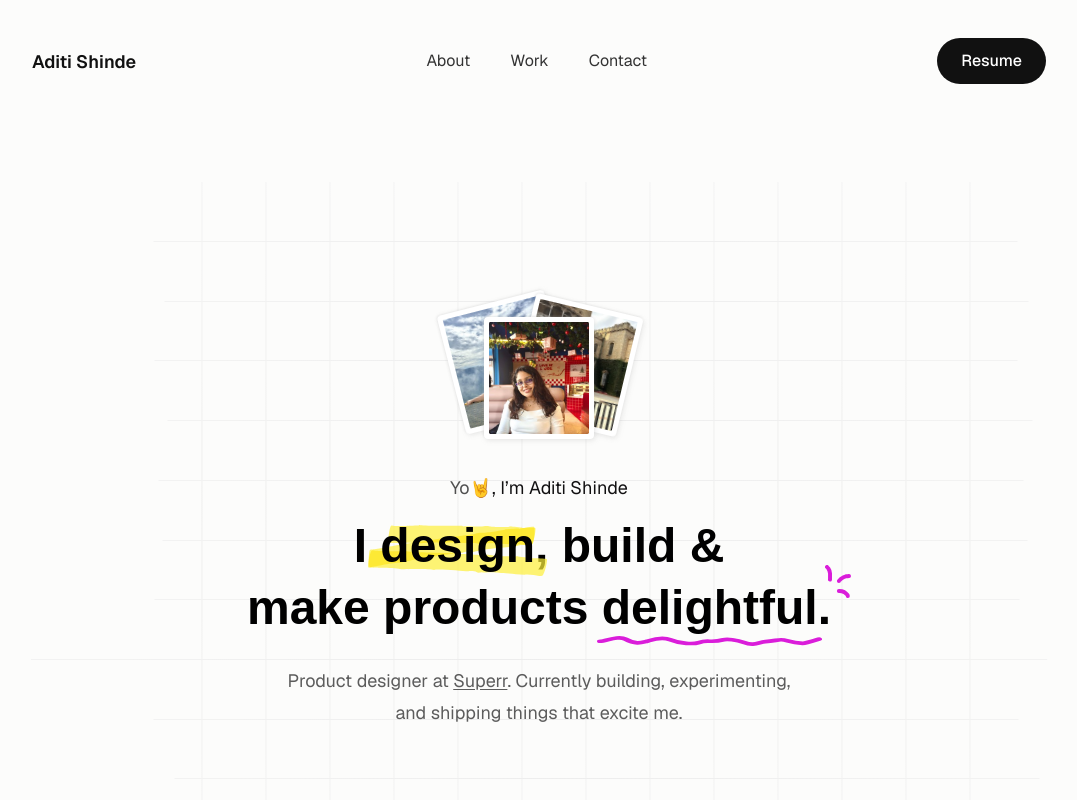
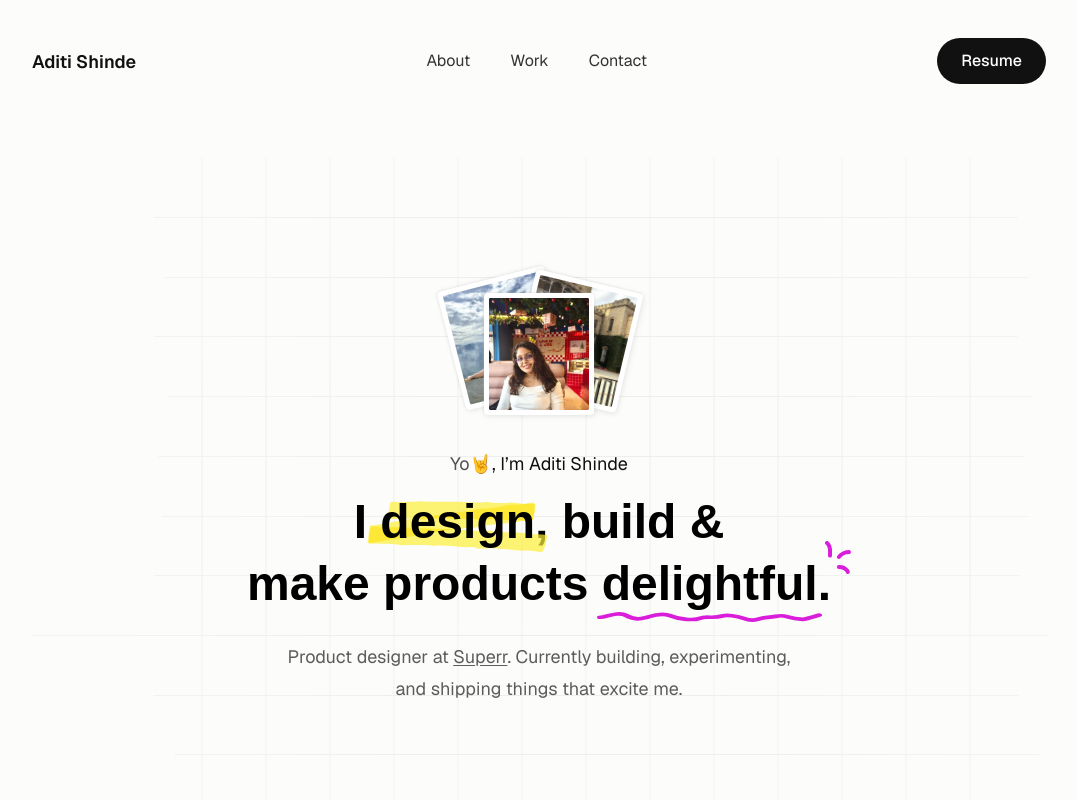
Before and after one commit to aditishinde304/my-portfolio, a Next.js app: page / in a window 1280 px wide. Shown: the top 800 px of the page, without its empty margins (101-1178 px from the left). Built offline with nearby package versions, Linux system fonts and the light colour scheme; a web font is replaced by a local one.

Commit message:
Shift experimental hero content up 24px

```diff
--- a/app/components/v2/HeroExperimental.tsx
+++ b/app/components/v2/HeroExperimental.tsx
@@ -90,7 +90,7 @@ export default function HeroExperimental() {
         style={{
           left: "50%",
           transform: "translateX(-50%)",
-          top: "60px",
+          top: "36px",
           width: "1017px",
           height: "720px",
           backgroundImage: "url(/hero-grid.svg)",
--- a/app/globals.css
+++ b/app/globals.css
@@ -452,7 +452,7 @@ body {
 /* ── Experimental hero (HeroExperimental.tsx) ── */
 
 .hero-x-inner {
-  padding-top: 168px;
+  padding-top: 144px;
   padding-bottom: 130px;
 }
 
```
